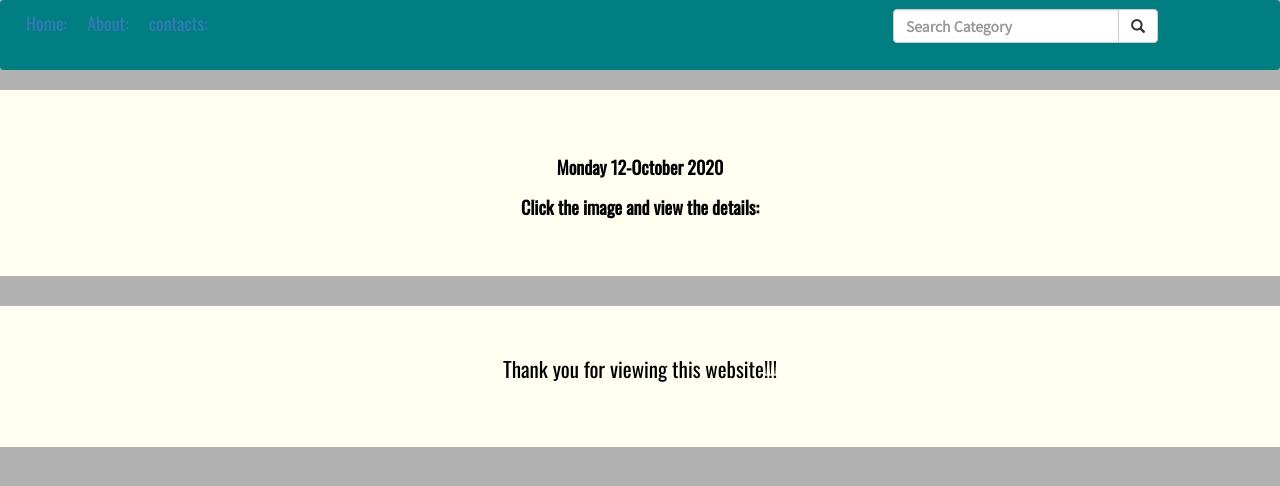
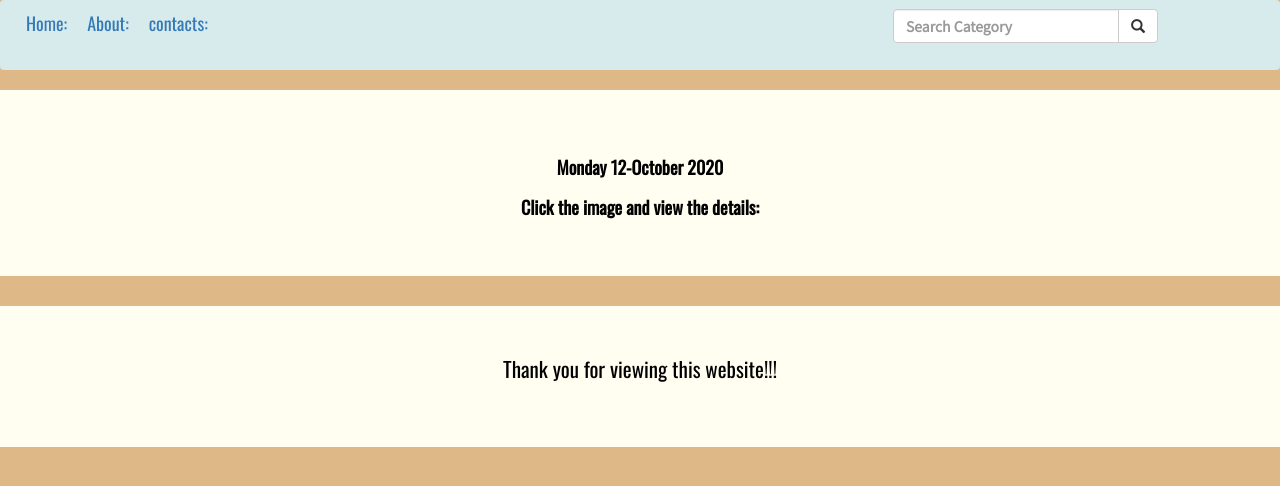
Before and after one commit to Caiseyann/pic, a Django app: page / in a window 1280 px wide. Shown: the top 486 px of the page. Run offline with Django 3.2, Linux system fonts and the light colour scheme; data that the repository does not hold is empty; some libraries are stand-ins or nearby versions.

Commit message:
new changes

```diff
--- a/portfolio/static/css/main.css
+++ b/portfolio/static/css/main.css
@@ -2,7 +2,7 @@
 @import url('https://fonts.googleapis.com/css2?family=Noto+Sans+KR&display=swap');
 
 .navbar{
-    background-color:rgb(0, 126, 130);
+    background-color:rgb(216, 235, 236);
     height: 70px;
     font-family: 'Oswald', sans-serif;
     font-size: large;
@@ -22,7 +22,7 @@
   }
 
   body{
-    background-color: rgba(169, 169, 169, 0.904);
+    background-color:burlywood;
   }
 
   .jumbotron{
```
